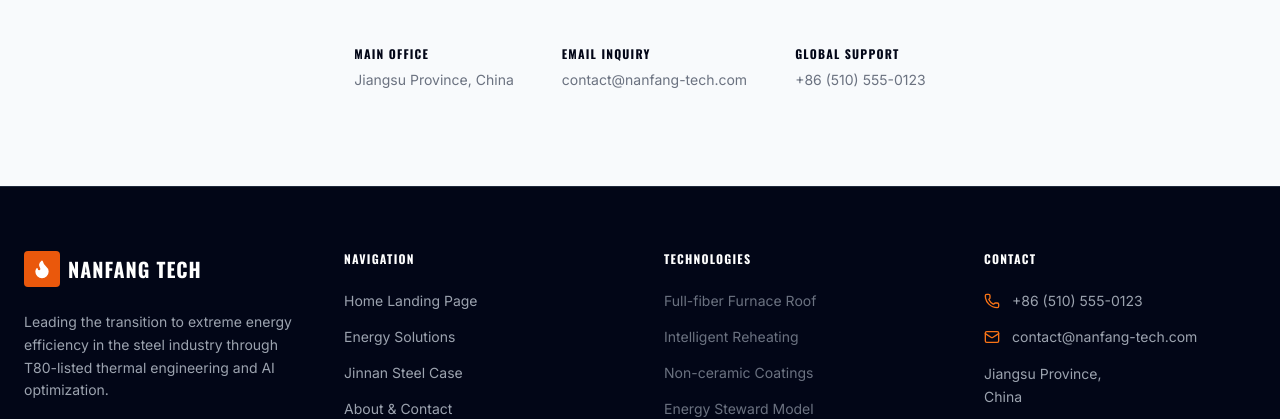
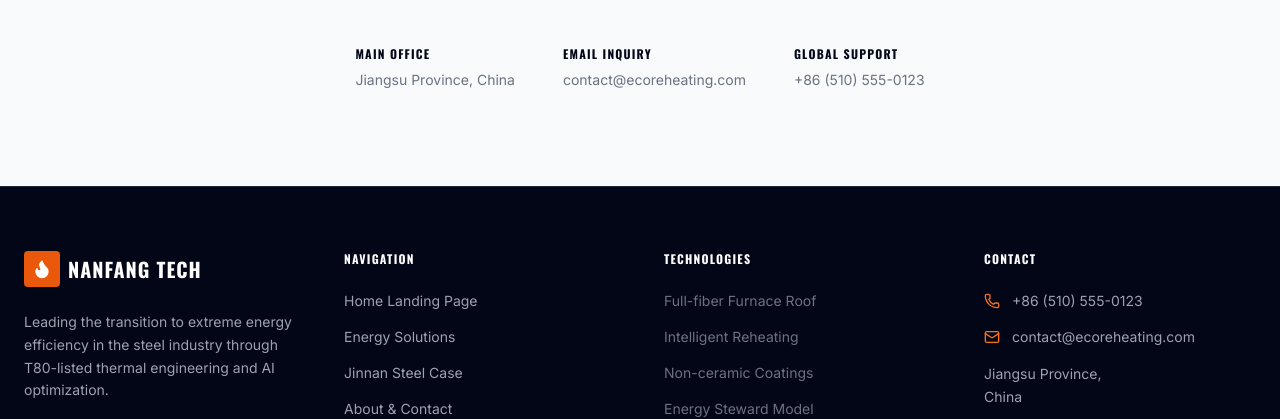
Before and after one commit to bshx2024/industrial-furnace-solutions, a React (Vite) app: page /about in a window 1280 px wide. Shown: the part 2242-2661 px from the top of the page. Built offline with nearby package versions, Linux system fonts and the light colour scheme.

Commit message:
更改了联系邮箱

```diff
--- a/components/Footer.tsx
+++ b/components/Footer.tsx
@@ -54,7 +54,7 @@
               </li>
               <li className="flex items-center gap-3">
                 <Mail size={16} className="text-furnace-500" />
-                <span>contact@nanfang-tech.com</span>
+                <span>contact@ecoreheating.com</span>
               </li>
               <li className="leading-relaxed">
                 Jiangsu Province,<br />
--- a/pages/AboutContact.tsx
+++ b/pages/AboutContact.tsx
@@ -94,7 +94,7 @@
                         </div>
                         <div>
                             <h5 className="text-xs font-black uppercase tracking-widest text-industrial-950 mb-2">Email Inquiry</h5>
-                            <p className="text-gray-500 text-sm">contact@nanfang-tech.com</p>
+                            <p className="text-gray-500 text-sm">contact@ecoreheating.com</p>
                         </div>
                         <div>
                             <h5 className="text-xs font-black uppercase tracking-widest text-industrial-950 mb-2">Global Support</h5>
```
